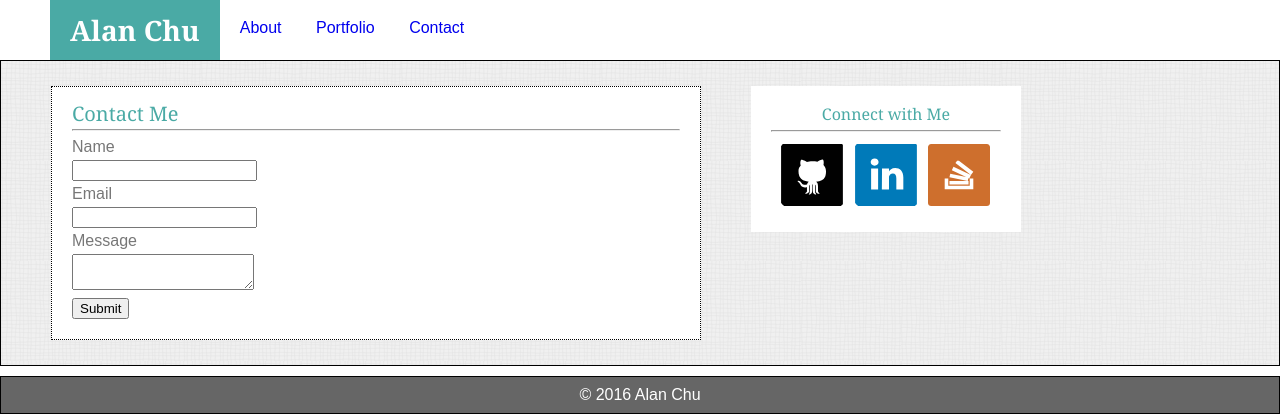
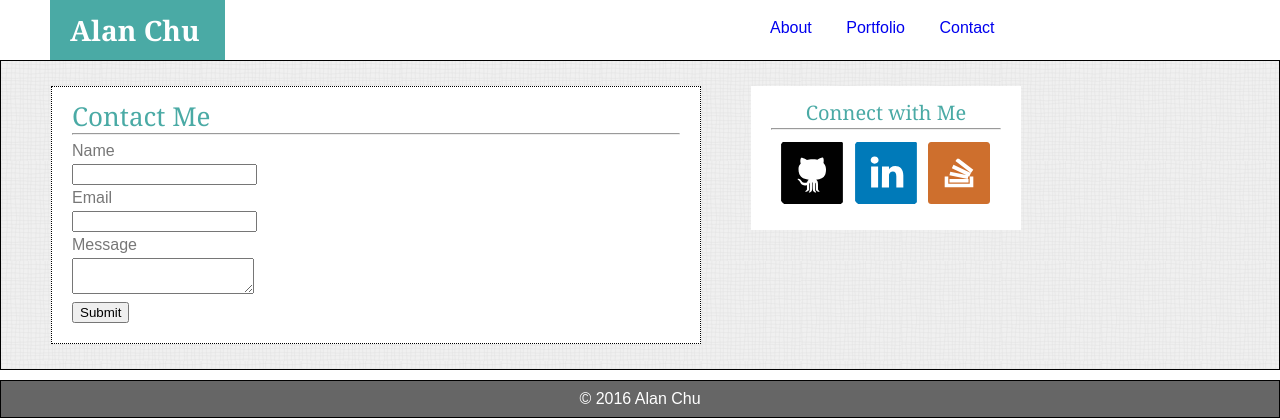
Before and after one commit to thechutrain/Basic-Portfolio, a PHP site: page /contact.html in a window 1280 px wide. Shown: the top 420 px of the page. Run offline with PHP 8.4, Linux system fonts and the light colour scheme; some libraries are stand-ins or nearby versions.

Commit message:
shifted the nav bar to the right

```diff
--- a/assets/css/main.css
+++ b/assets/css/main.css
@@ -33,10 +33,14 @@ header{
   padding: 20px;
   background-color: #4aaaa5;
   float: left;
+  width: 175px;
+  position: relative;
 }
 nav {
   /*display: block;*/
-  float: left;
+  /*float: left;*/
+  position: absolute;
+  left: 750px;
 }
 /*nav > ul {
   list-style: none;
@@ -144,6 +148,10 @@ h1{
   line-height: 20px;
 }
 h2{
+  font-size: 26px;
+  line-height: 18px;
+}
+h3{
   font-size: 20px;
   line-height: 14px;
 }
```
